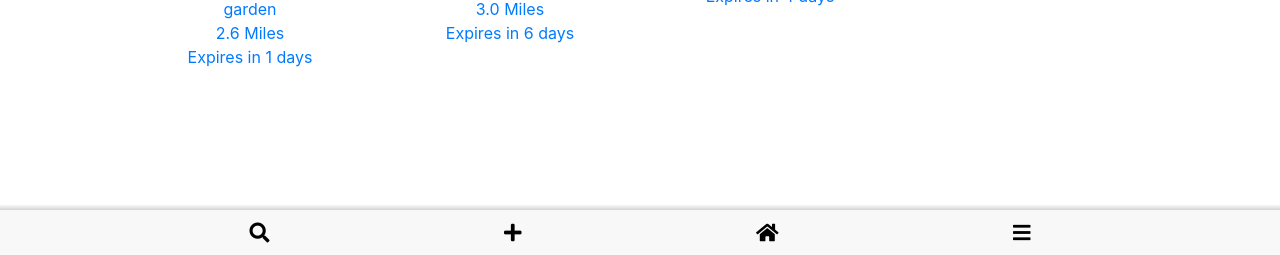
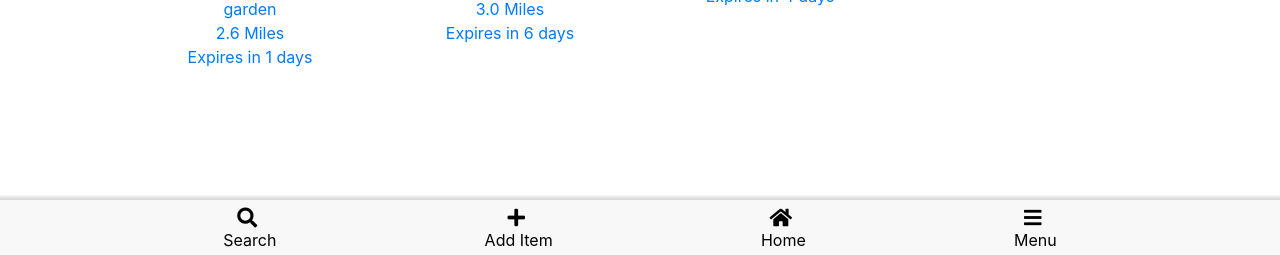
Before and after one commit to eecs-330-nu19/WasteNot, a plain HTML site: page index.html in a window 1280 px wide. Shown: the part 545-800 px from the top of the page. Drawn offline with nearby package versions, Linux system fonts and the light colour scheme.

Commit message:
styled navbar to name icons

```diff
--- a/index.html
+++ b/index.html
@@ -150,10 +150,10 @@
 </script>
 
 <navbar>
-    <a href="filter.html"><i class="fas fa-search"></i></a>
-    <a href="add_listing.html"><i class="fas fa-plus"></i></a>
-    <a href="index.html"><i class="fas fa-home"></i></a>
-    <a href="profileview.html"><i class="fas fa-bars"></i></a>
+    <a href="filter.html"><i class="fas fa-search"></i>Search</a>
+    <a href="add_listing.html"><i class="fas fa-plus"></i>Add Item</a>
+    <a href="index.html"><i class="fas fa-home"></i>Home</a>
+    <a href="profileview.html"><i class="fas fa-bars"></i>Menu</a>
 </navbar>
 </body>
 </html>
--- a/styles.css
+++ b/styles.css
@@ -63,12 +63,12 @@ navbar {
     justify-content: space-evenly;
     flex-wrap: nowrap;
     background-color: #e9e9e9;
-    height: 50px;
+    height: 60px;
     position: fixed;
     bottom: 0px;
     width: 100%;
     padding: 15px;
-    padding-top: 17px;
+    padding-top: 25px;
     background:
             linear-gradient(
                     to bottom,
@@ -85,6 +85,20 @@ navbar {
 navbar i {
     font-size: 20px;
 }
+
+navbar a {
+    color: black;
+}
+navbar i {
+    margin-right: 5px
+}
+navbar a {
+    display: flex;
+    justify-content: center;
+    flex-direction: column;
+    text-align: center;
+}
+
 
 #login-body #logo{
   font-size:100px;
@@ -273,9 +287,6 @@ procloseout {
 procloseout a {
     font-size: 20px;
 }
-navbar a {
-  color: black;
-}
 
 .anitem {
   border-bottom: 5px solid darkgrey;
```
Also changed, not shown: add_listing.html (+3 -3 lines), filter.html (+5 -4 lines), listings.html (+3 -3 lines).
